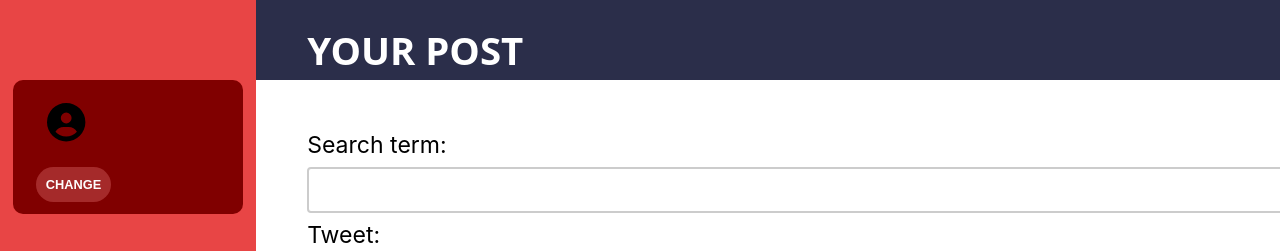
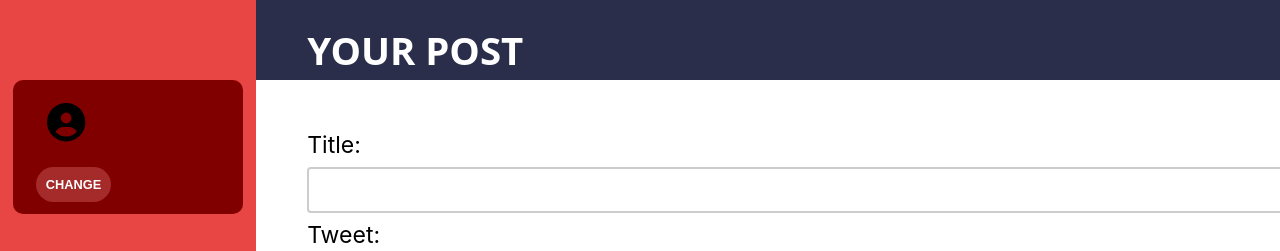
Before and after one commit to willamjonathan/MusicMate, a React (Create React App) app: page /posted in a window 1280 px wide. Shown: the top 251 px of the page. Built offline with nearby package versions, Linux system fonts and the light colour scheme; no server answers.

Commit message:
Update PostForm.js

```diff
--- a/src/components/PostForm.js
+++ b/src/components/PostForm.js
@@ -1,40 +1,3 @@
-// const PostTask =({title, setTitle, description,
-//     setDescription,handleFileSelect, togglePopup, handleUpload
-//     } )=> {
-//         return(
-//             <>
-//             <h2>Title</h2>
-//                 <form>
-//                 <input
-//                     type="text"
-//                     className="title"
-//                     value={title}
-//                     onChange={(e) => setTitle(e.target.value)}
-//                     placeholder="Title"
-//                 />
-//                 <h3>Description</h3>
-//                 <input
-//                     type="text"
-//                     className="description"
-//                     value={description}
-//                     onChange={(e) => setDescription(e.target.value)}
-//                     placeholder="Description"
-//                 />
-//                 <input className="post-btn" type="file" onChange={handleFileSelect} />
-//                 <div class = "popup-footer">
-
-//                                     <button className="post-btn"onClick={togglePopup}>Close</button>
-
-//                                     <button className="post-btn" onClick={handleUpload} type ='submit'>Upload</button>
-//                 </div>
-//                 </form>
-//             </>
-
-//         )
-// }
-// export default PostTask;
-
-// import React, { useState } from 'react';
 import axios from 'axios';
 import React, { useState, useEffect } from "react";
 
@@ -145,12 +108,11 @@ function PostForm() {
 
   return (
     <div>
-      <h1>{message}</h1>
       {error && <p>{error}</p>}
 
       <form onSubmit={handleSubmit} encType="multipart/form-data">
         <label>
-          Search term:
+          Title:
           <input type="text" name="searchTerm" value={searchTerm} onChange={(event) => setSearchTerm(event.target.value)} />
         </label>
         <label>
```
